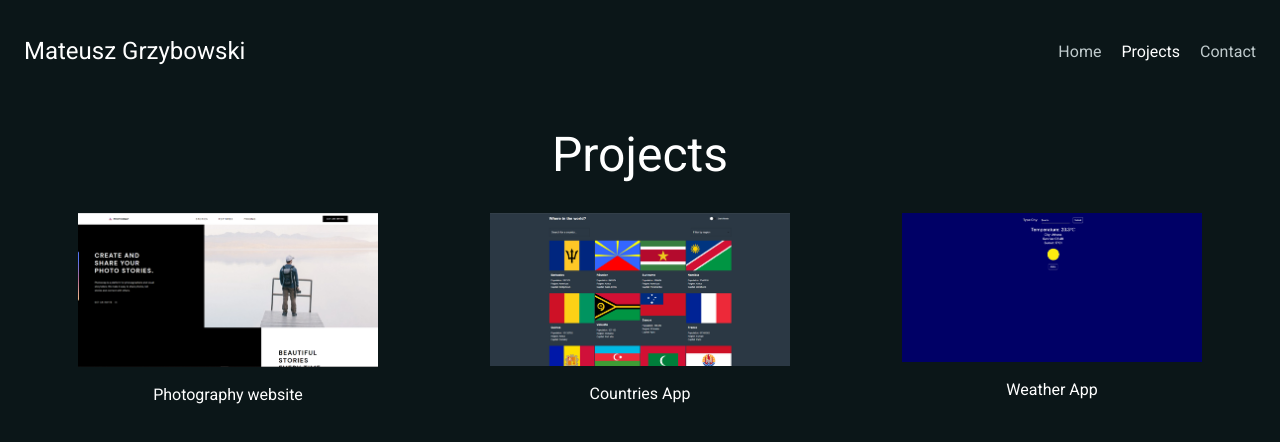
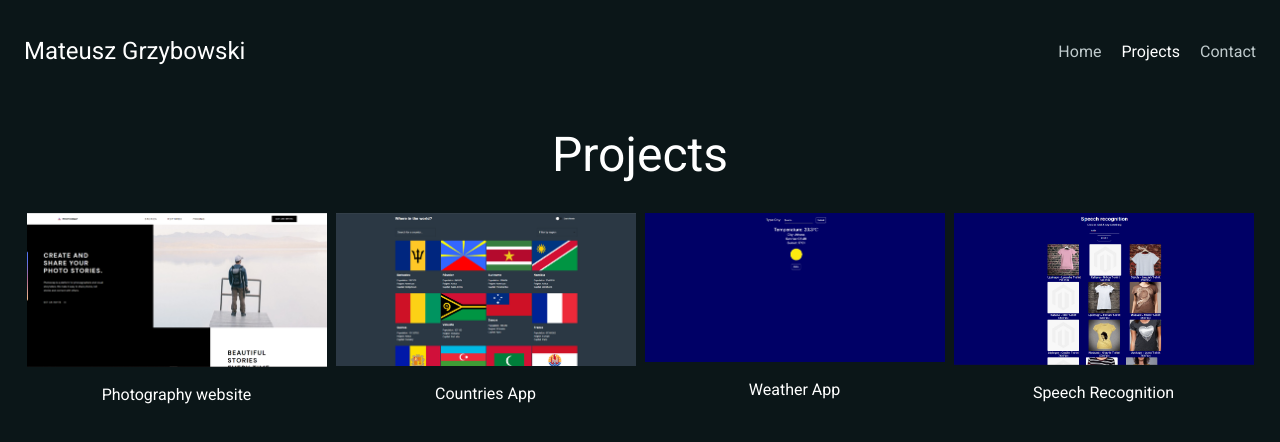
Before and after one commit to MattGri/portfolio-website, a React (Vite) app in the folder portfolio-website/: page /projects in a window 1280 px wide. Shown: the top 442 px of the page. Built offline with nearby package versions, Linux system fonts and the light colour scheme.

Commit message:
Added speech recognition project

```diff
--- a/portfolio-website/src/data/projectItems.ts
+++ b/portfolio-website/src/data/projectItems.ts
@@ -1,6 +1,7 @@
 import photosnap from '../assets/photosnap.png';
 import countries from '../assets/countries.png';
 import weather from '../assets/weather.png';
+import speech from '../assets/speech-recognition.png';
 
 export const imageListItems = [
   {
@@ -21,4 +22,10 @@ export const imageListItems = [
     altText: 'Weather App',
     title: 'Weather App',
   },
+  {
+    link: 'https://main--melodic-croquembouche-766881.netlify.app/',
+    imageSrc: speech,
+    altText: 'Speech Recognition',
+    title: 'Speech Recognition',
+  },
 ];
```
Also changed, not shown: portfolio-website/src/assets/speech-recognition.png (added).
